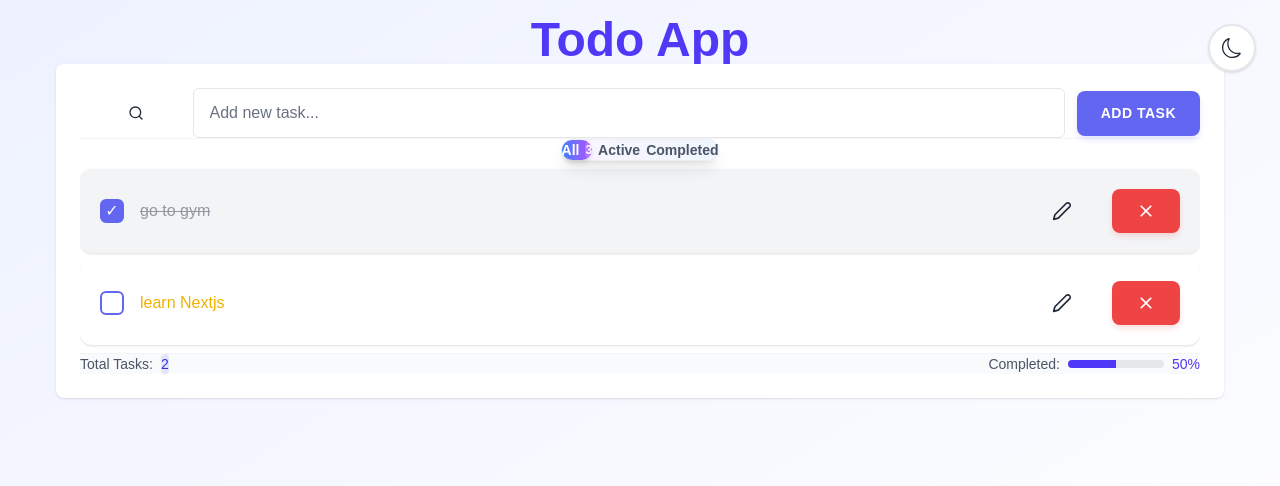
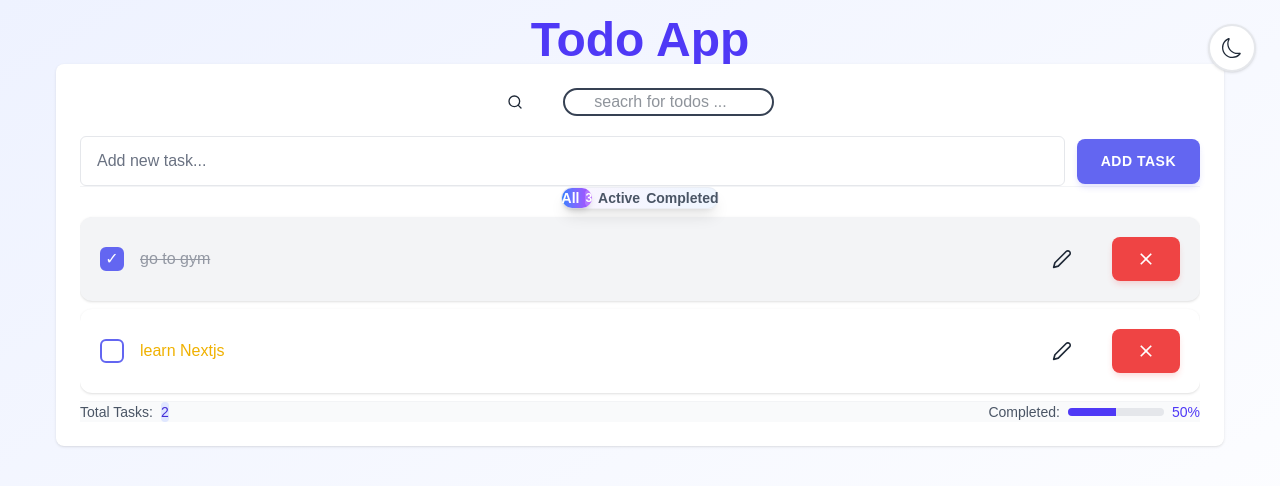
Before and after one commit to Amir-mohammad-ahmady-1234/Todo-List-codeLab, a React (Vite) app: page / in a window 1280 px wide. Shown: the top 486 px of the page. Built offline with nearby package versions, Linux system fonts and the light colour scheme.

Commit message:
addedinput for search and search logic completed.

```diff
--- a/src/components/TodoHeader.tsx
+++ b/src/components/TodoHeader.tsx
@@ -5,6 +5,7 @@ import { FiSearch } from "react-icons/fi";
 
 const TodoHeader = () => {
   const [inputValue, setInputValue] = useState("");
+  const [seachInputValue, setSeachInputValue] = useState("");
   const dispatch = useAppDispatch();
 
   function handleSubmit(e: React.FormEvent<HTMLFormElement>) {
@@ -15,20 +16,30 @@ const TodoHeader = () => {
     }
   }
 
-  function handleSearchTodos(e) {
-    // e.preventDefault()
-    dispatch(searchTodos(inputValue));
+  function handleSearchTodosSubmit(e) {
+    e.preventDefault();
+    dispatch(searchTodos(seachInputValue));
+    setSeachInputValue("");
   }
 
   return (
-    <header className="p-4 border-b border-gray-100 dark:border-gray-700 flex item-center justify-center">
-        <button
-          className="cursor-pointer flex-1/10 flex items-center justify-center"
-          onClick={(e) => handleSearchTodos(e)}
-        >
+    <header className="p-4 border-b border-gray-100 dark:border-gray-700 flex flex-col item-center justify-center gap-5">
+      <form
+        onSubmit={handleSearchTodosSubmit}
+        className="flex items-center justify-center gap-10"
+      >
+        <button className="cursor-pointer flex items-center justify-center">
           <FiSearch />
         </button>
-      <form className="flex gap-3 items-center flex-2000" onSubmit={handleSubmit}>
+        <input
+          type="search"
+          placeholder="seacrh for todos ..."
+          value={seachInputValue}
+          onChange={(e) => setSeachInputValue(e.target.value)}
+          className="text-center border-2 border-gray-700 rounded-3xl  outline-0 dark:border-2 dark:border-gray-200"
+        />
+      </form>
+      <form className="flex gap-3 items-center" onSubmit={handleSubmit}>
         <input
           className="input flex-1 bg-white dark:bg-gray-700 text-gray-900 dark:text-gray-100 placeholder-gray-500 dark:placeholder-gray-400"
           type="text"
```
